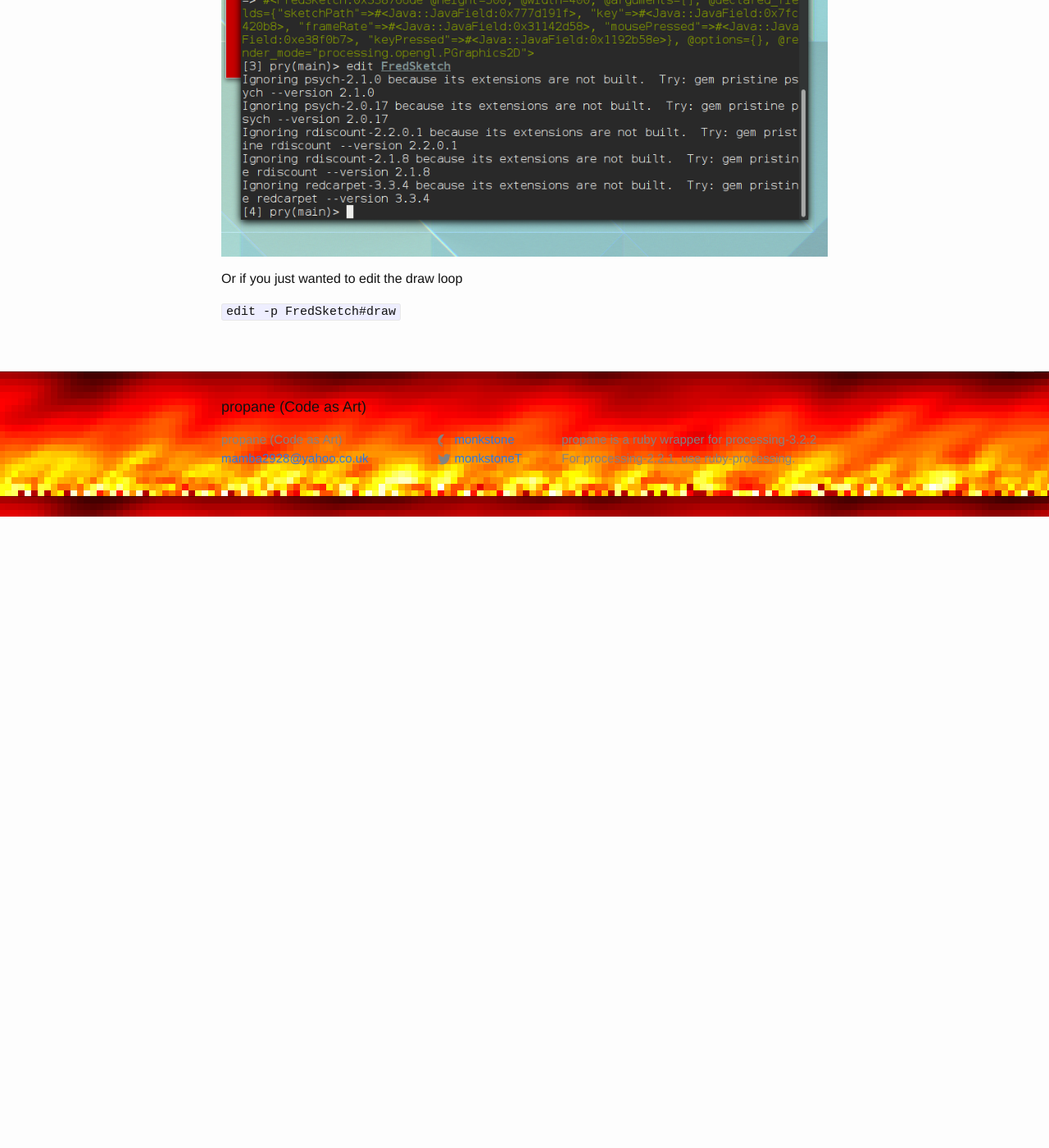
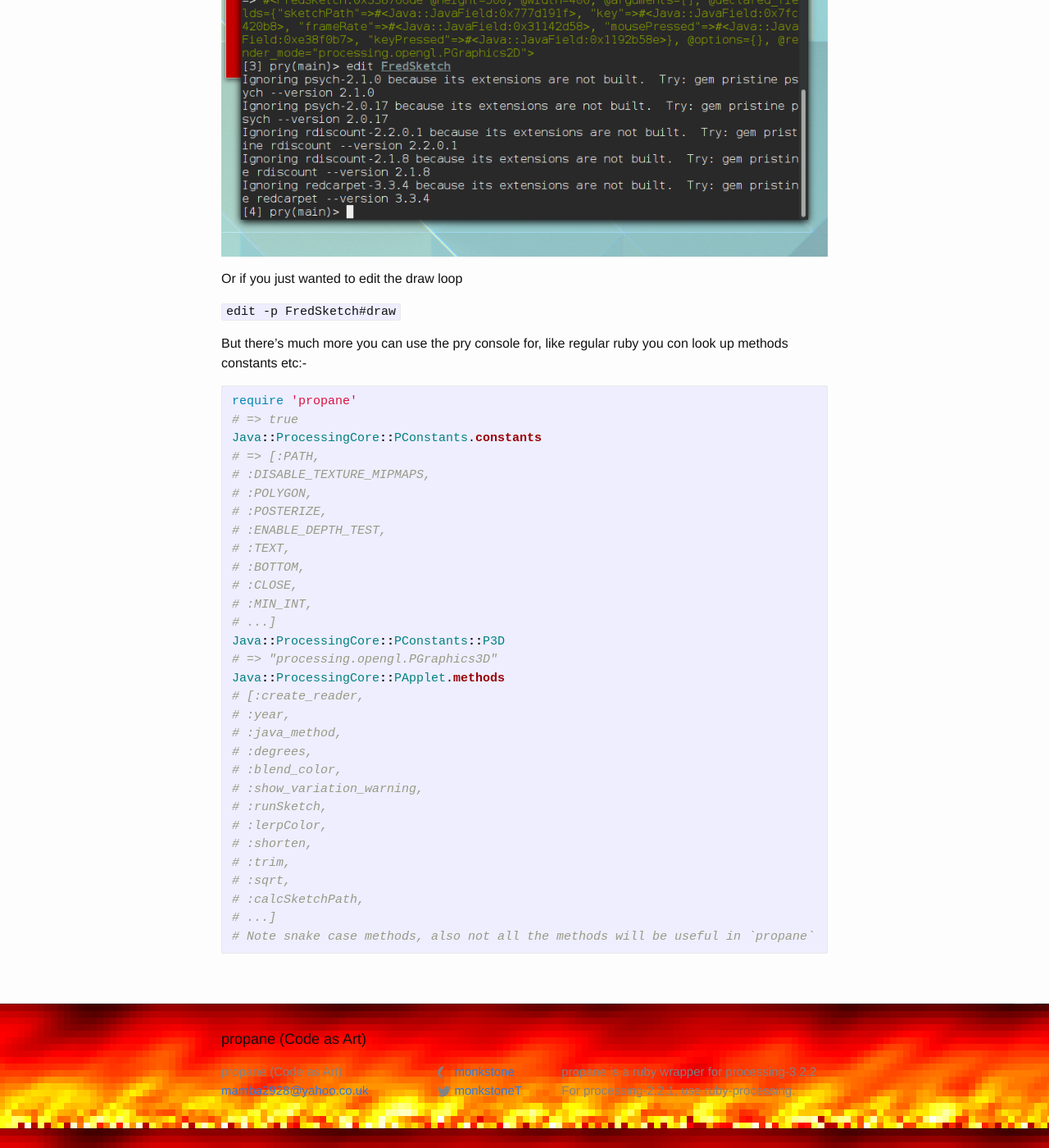
Before and after one commit to ruby-processing/propane, a Jekyll site: the page built from live.md, in a window 1280 px wide and 1400 px high, scrolled down 2455 px. Shown: the whole window at 82% size. Built offline with Jekyll 4.4.1, drawn with Linux system fonts in a browser that asks for light colours; before the commit the page ends 3085 px from its top, so only the background shows below that.

Commit message:
PConstants etc in pry

````diff
--- a/live.md
+++ b/live.md
@@ -52,3 +52,38 @@ Or if you just wanted to edit the draw loop
 `edit -p FredSketch#draw`
 
 [prywiki]:https://github.com/pry/pry/wiki/Customization-and-configuration
+
+But there's much more you can use the pry console for, like regular ruby you con look up methods constants etc:-
+
+```ruby
+require 'propane'
+# => true
+Java::ProcessingCore::PConstants.constants
+# => [:PATH,
+# :DISABLE_TEXTURE_MIPMAPS,
+# :POLYGON,
+# :POSTERIZE,
+# :ENABLE_DEPTH_TEST,
+# :TEXT,
+# :BOTTOM,
+# :CLOSE,
+# :MIN_INT,
+# ...]
+Java::ProcessingCore::PConstants::P3D
+# => "processing.opengl.PGraphics3D"
+Java::ProcessingCore::PApplet.methods
+# [:create_reader,
+# :year,
+# :java_method,
+# :degrees,
+# :blend_color,
+# :show_variation_warning,
+# :runSketch,
+# :lerpColor,
+# :shorten,
+# :trim,
+# :sqrt,
+# :calcSketchPath,
+# ...]
+# Note snake case methods, also not all the methods will be useful in `propane`
+```
````
